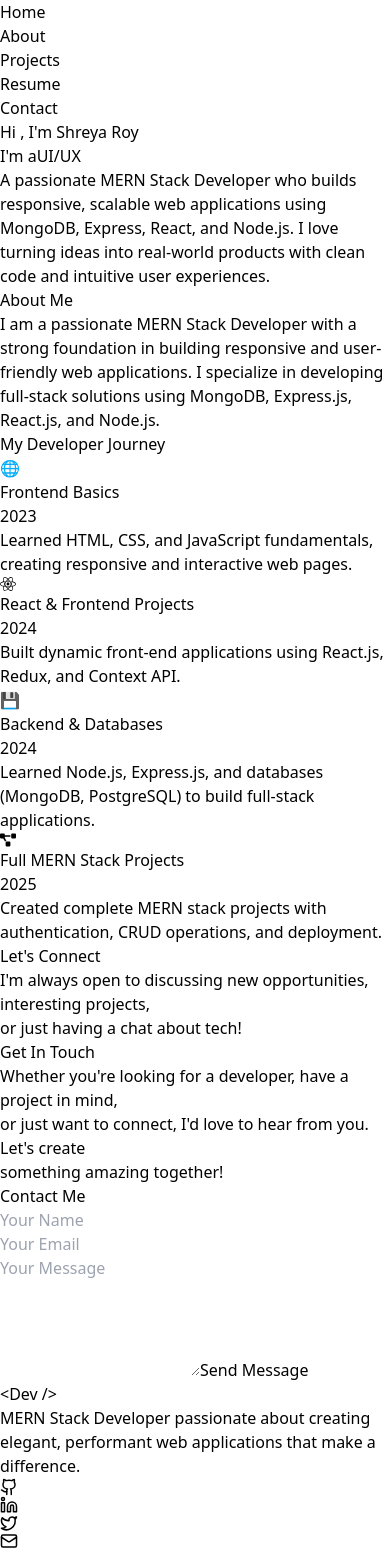
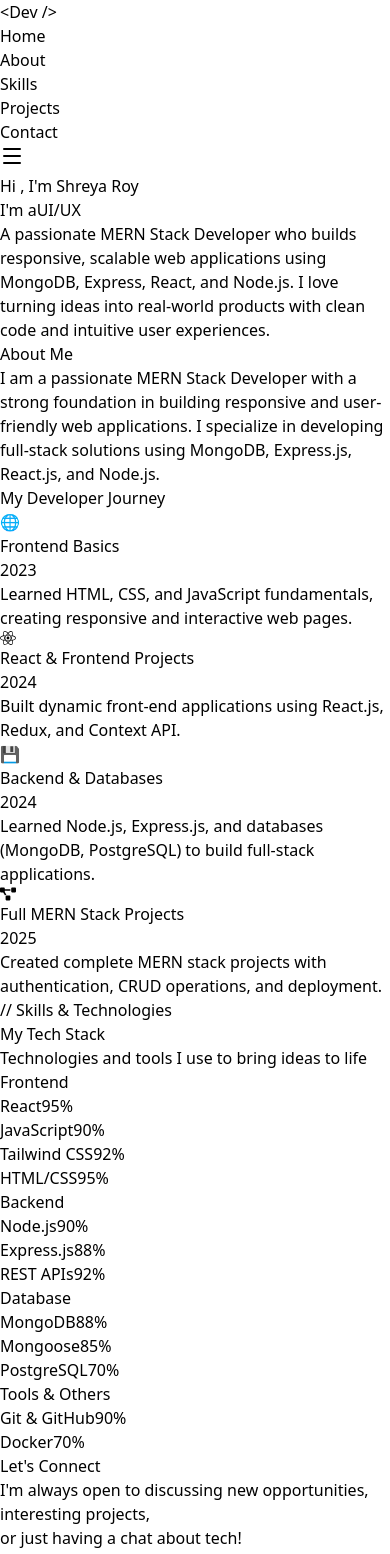
Before and after one commit to Shreya-2003-ctrl/My-Portfolio, a React (Vite) app: page / in a window 390 px wide. Shown: the top 1554 px of the page. Built offline with nearby package versions, Linux system fonts and the light colour scheme.

Commit message:
Add Skills section and enhance Navbar with animations

```diff
--- a/src/App.jsx
+++ b/src/App.jsx
@@ -5,18 +5,20 @@ import Section from './components/Section'
 import About from './components/About'
 import Contact from './components/Contact'
 import Footer from './components/Footer'
+import Skill from './components/Skill'
 
 const App = () => {
   return (
-    <div className='min-h-screen
-                    bg-gradient-to-b
-                    from-[#0f2027]
-                    via-[#203a43]
-                    to-[#2c5364]
-                    text-white'>
+    <div className="min-h-screen
+  bg-gradient-to-b
+  from-[#0b1020]
+  via-[#0f1c3f]
+  to-[#09162e]
+  text-white">
                        <Navbar/>
                        <Hero/>
                        <About/>
+                       <Skill/>
                        <Contact/>
                        <Footer/>
 
@@ -24,7 +26,7 @@ const App = () => {
       <Section id="home" className="h-screen flex items-center justify-center"></Section>
       <Section id="about" className="h-screen flex items-center justify-center"></Section>
       <Section id="projects" className="h-screen flex items-center justify-center"></Section>
-      <Section id="resume" className="h-screen flex items-center justify-center"></Section>
+      <Section id="skill" className="h-screen flex items-center justify-center"></Section>
       <Section id="contact" className="h-screen flex items-center justify-center"></Section>
 
        <Section/>
--- a/src/components/Navbar.jsx
+++ b/src/components/Navbar.jsx
@@ -1,22 +1,102 @@
-import React from 'react'
+import { motion } from 'framer-motion';
+import { useState, useEffect } from 'react';
+import { Menu, X } from 'lucide-react';
 
-const Navbar = () => {
+const navLinks = [
+  { name: 'Home', href: '#home' },
+  { name: 'About', href: '#about' },
+  { name: 'Skills', href: '#skills' },
+  { name: 'Projects', href: '#projects' },
+  { name: 'Contact', href: '#contact' },
+];
+
+const Navigation = () => {
+  const [isScrolled, setIsScrolled] = useState(false);
+  const [isMobileMenuOpen, setIsMobileMenuOpen] = useState(false);
+
+  useEffect(() => {
+    const handleScroll = () => {
+      setIsScrolled(window.scrollY > 50);
+    };
+    window.addEventListener('scroll', handleScroll);
+    return () => window.removeEventListener('scroll', handleScroll);
+  }, []);
 
   return (
-    <nav className="fixed top-0 w-full z-50
-                    bg-white/10 backdrop-blur-md
-                    border-b border-white/20">
-        <div className="  max-w-7xl mx-auto  px-6 py-4 flex  justify-center items-center">
-            <ul className =" flex gap-10  text-white font-medium  text-xl">
-                <li><a href="#home" className="hover:text-blue-300 transition">Home</a></li>
-                <li><a href="#about" className="hover:text-blue-300 transition">About</a></li>
-                <li><a href="#projects" className="hover:text-blue-300 transition">Projects</a></li>
-                <li><a href="#resume" className="hover:text-blue-300 transition">Resume</a></li>
-                <li><a href="#contact" className="hover:text-blue-300 transition">Contact</a></li>
+    <motion.nav
+      initial={{ y: -100 }}
+      animate={{ y: 0 }}
+      transition={{ duration: 0.6, ease: 'easeOut' }}
+      className={`fixed top-0 left-0 right-0 z-50 transition-all duration-300 ${
+        isScrolled ? 'glass border-b border-border/50' : ''
+      }`}
+    >
+      <div className="max-w-6xl mx-auto px-6 py-4">
+        <div className="flex items-center justify-between">
+          <motion.a
+            href="#home"
+            className="text-xl font-bold gradient-text"
+            whileHover={{ scale: 1.05 }}
+            whileTap={{ scale: 0.95 }}
+          >
+            &lt;Dev /&gt;
+          </motion.a>
+
+          {/* Desktop Navigation */}
+          <ul className="hidden md:flex items-center gap-8">
+            {navLinks.map((link, index) => (
+              <motion.li
+                key={link.name}
+                initial={{ opacity: 0, y: -20 }}
+                animate={{ opacity: 1, y: 0 }}
+                transition={{ delay: index * 0.1 }}
+              >
+                <a
+                  href={link.href}
+                  className="text-muted-foreground hover:text-foreground transition-colors duration-300 text-sm font-medium relative group"
+                >
+                  {link.name}
+                  <span className="absolute -bottom-1 left-0 w-0 h-0.5 bg-gradient-to-r from-primary to-cyan transition-all duration-300 group-hover:w-full" />
+                </a>
+              </motion.li>
+            ))}
+          </ul>
+
+          {/* Mobile Menu Button */}
+          <button
+            className="md:hidden text-foreground"
+            onClick={() => setIsMobileMenuOpen(!isMobileMenuOpen)}
+          >
+            {isMobileMenuOpen ? <X size={24} /> : <Menu size={24} />}
+          </button>
+        </div>
+
+        {/* Mobile Navigation */}
+        {isMobileMenuOpen && (
+          <motion.div
+            initial={{ opacity: 0, height: 0 }}
+            animate={{ opacity: 1, height: 'auto' }}
+            exit={{ opacity: 0, height: 0 }}
+            className="md:hidden mt-4 pb-4"
+          >
+            <ul className="flex flex-col gap-4">
+              {navLinks.map((link) => (
+                <li key={link.name}>
+                  <a
+                    href={link.href}
+                    className="text-muted-foreground hover:text-foreground transition-colors duration-300 text-sm font-medium block py-2"
+                    onClick={() => setIsMobileMenuOpen(false)}
+                  >
+                    {link.name}
+                  </a>
+                </li>
+              ))}
             </ul>
-        </div>
-    </nav>
-  )
-}
+          </motion.div>
+        )}
+      </div>
+    </motion.nav>
+  );
+};
 
-export default Navbar
+export default Navigation;
--- /dev/null
+++ b/src/components/Skill.jsx
@@ -0,0 +1,176 @@
+import { motion, useInView } from 'framer-motion';
+import { useRef } from 'react';
+
+const skillCategories = [
+  {
+    title: 'Frontend',
+    color: 'primary',
+    skills: [
+      { name: 'React', level: 95 },
+      { name: 'JavaScript', level: 90 },
+      { name: 'Tailwind CSS', level: 92 },
+      { name: 'HTML/CSS', level: 95 },
+    ],
+  },
+  {
+    title: 'Backend',
+    color: 'accent',
+    skills: [
+      { name: 'Node.js', level: 90 },
+      { name: 'Express.js', level: 88 },
+      { name: 'REST APIs', level: 92 },
+    ],
+  },
+  {
+    title: 'Database',
+    color: 'cyan',
+    skills: [
+      { name: 'MongoDB', level: 88 },
+      { name: 'Mongoose', level: 85 },
+      { name: 'PostgreSQL', level: 70 },
+    ],
+  },
+  {
+    title: 'Tools & Others',
+    color: 'primary',
+    skills: [
+      { name: 'Git & GitHub', level: 90 },
+      { name: 'Docker', level: 70 },
+    ],
+  },
+];
+
+const SkillCard = ({ category, index }) => {
+  const ref = useRef(null);
+  const isInView = useInView(ref, { once: true, margin: '-50px' });
+
+  const getGradientColor = (color) => {
+    switch (color) {
+      case 'primary':
+        return 'from-primary to-primary/50';
+      case 'accent':
+        return 'from-accent to-accent/50';
+      case 'cyan':
+        return 'from-cyan to-cyan/50';
+      default:
+        return 'from-primary to-primary/50';
+    }
+  };
+
+  const getGlowColor = (color) => {
+    switch (color) {
+      case 'primary':
+        return 'group-hover:shadow-[0_0_30px_hsl(var(--primary)/0.3)]';
+      case 'accent':
+        return 'group-hover:shadow-[0_0_30px_hsl(var(--accent)/0.3)]';
+      case 'cyan':
+        return 'group-hover:shadow-[0_0_30px_hsl(var(--cyan)/0.3)]';
+      default:
+        return 'group-hover:shadow-[0_0_30px_hsl(var(--primary)/0.3)]';
+    }
+  };
+
+  return (
+    <motion.div
+      ref={ref}
+      initial={{ opacity: 0, y: 30 }}
+      animate={isInView ? { opacity: 1, y: 0 } : {}}
+      transition={{ duration: 0.5, delay: index * 0.1 }}
+      className={`gradient-border p-6 group transition-all duration-300 ${getGlowColor(
+        category.color
+      )}`}
+    >
+      <h3 className="text-lg font-semibold mb-6 flex items-center gap-2">
+        <span
+          className={`w-2 h-2 rounded-full bg-gradient-to-r ${getGradientColor(
+            category.color
+          )}`}
+        />
+        {category.title}
+      </h3>
+
+      <div className="space-y-4">
+        {category.skills.map((skill, skillIndex) => (
+          <div key={skill.name}>
+            <div className="flex justify-between text-sm mb-2">
+              <span className="text-muted-foreground">{skill.name}</span>
+              <span className="text-muted-foreground font-mono">
+                {skill.level}%
+              </span>
+            </div>
+
+            <div className="h-1.5 bg-secondary rounded-full overflow-hidden">
+              <motion.div
+                initial={{ width: 0 }}
+                animate={isInView ? { width: `${skill.level}%` } : {}}
+                transition={{
+                  duration: 1,
+                  delay: index * 0.1 + skillIndex * 0.1,
+                }}
+                className={`h-full rounded-full bg-gradient-to-r ${getGradientColor(
+                  category.color
+                )}`}
+              />
+            </div>
+          </div>
+        ))}
+      </div>
+    </motion.div>
+  );
+};
+
+const SkillsSection = () => {
+  const ref = useRef(null);
+  const isInView = useInView(ref, { once: true, margin: '-100px' });
+
+  return (
+    <section id="skills" className="relative py-24 overflow-hidden">
+      {/* Background accent */}
+      <div className="absolute inset-0 pointer-events-none">
+        <div
+          className="absolute w-[600px] h-[600px] rounded-full opacity-10"
+          style={{
+            background:
+              'radial-gradient(circle, hsl(262 83% 58% / 0.4) 0%, transparent 70%)',
+            top: '20%',
+            left: '-20%',
+            filter: 'blur(80px)',
+          }}
+        />
+      </div>
+
+      <div className="section-container" ref={ref}>
+        <motion.div
+          initial={{ opacity: 0, y: 20 }}
+          animate={isInView ? { opacity: 1, y: 0 } : {}}
+          transition={{ duration: 0.6 }}
+          className="text-center mb-16"
+        >
+          <span className="inline-block text-primary font-mono text-sm mb-4">
+            // Skills & Technologies
+          </span>
+
+          <h2 className="text-3xl sm:text-4xl font-bold mb-4">
+            My <span className="gradient-text">Tech Stack</span>
+          </h2>
+
+          <p className="text-muted-foreground max-w-2xl mx-auto">
+            Technologies and tools I use to bring ideas to life
+          </p>
+        </motion.div>
+
+        <div className="grid md:grid-cols-2 gap-6">
+          {skillCategories.map((category, index) => (
+            <SkillCard
+              key={category.title}
+              category={category}
+              index={index}
+            />
+          ))}
+        </div>
+      </div>
+    </section>
+  );
+};
+
+export default SkillsSection;
```
